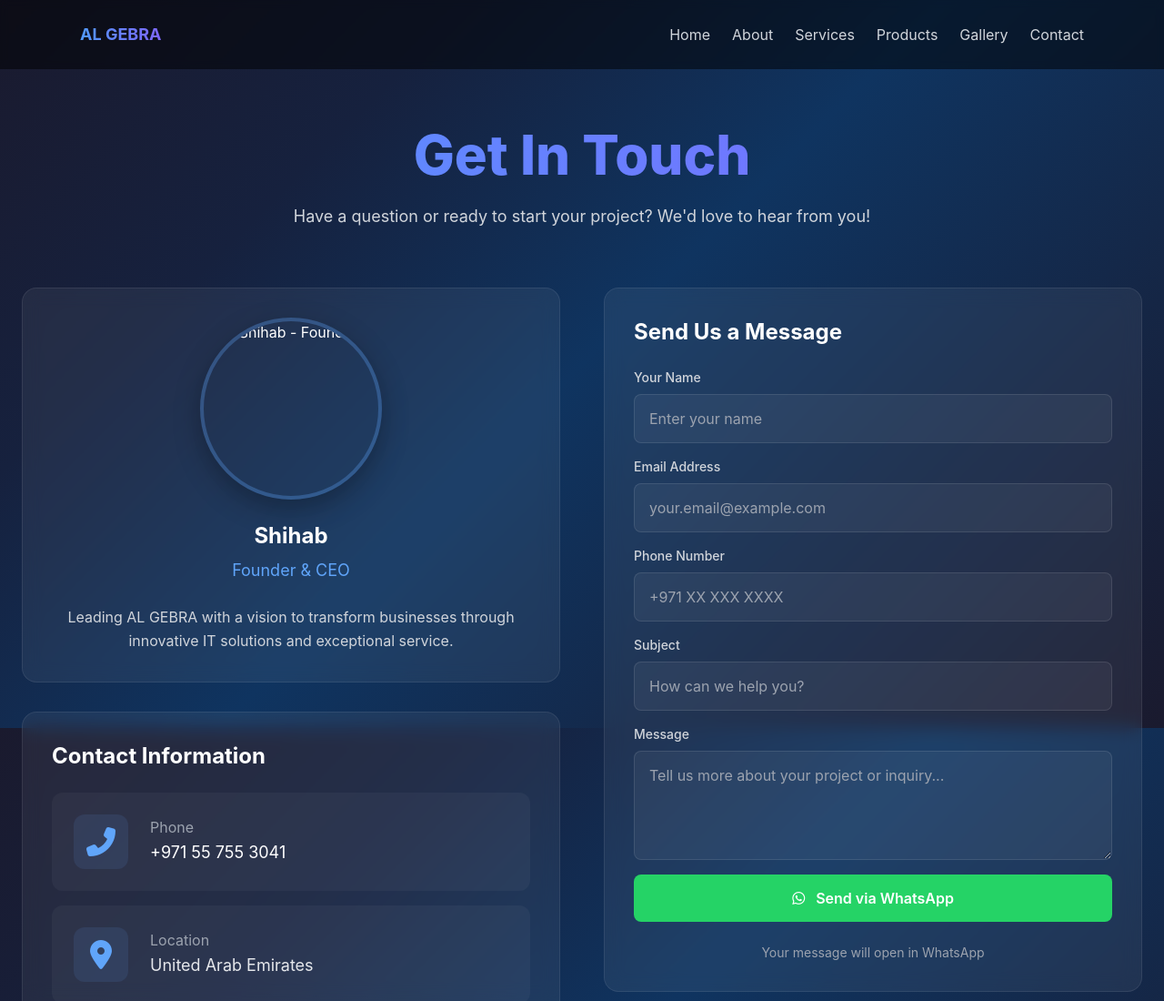
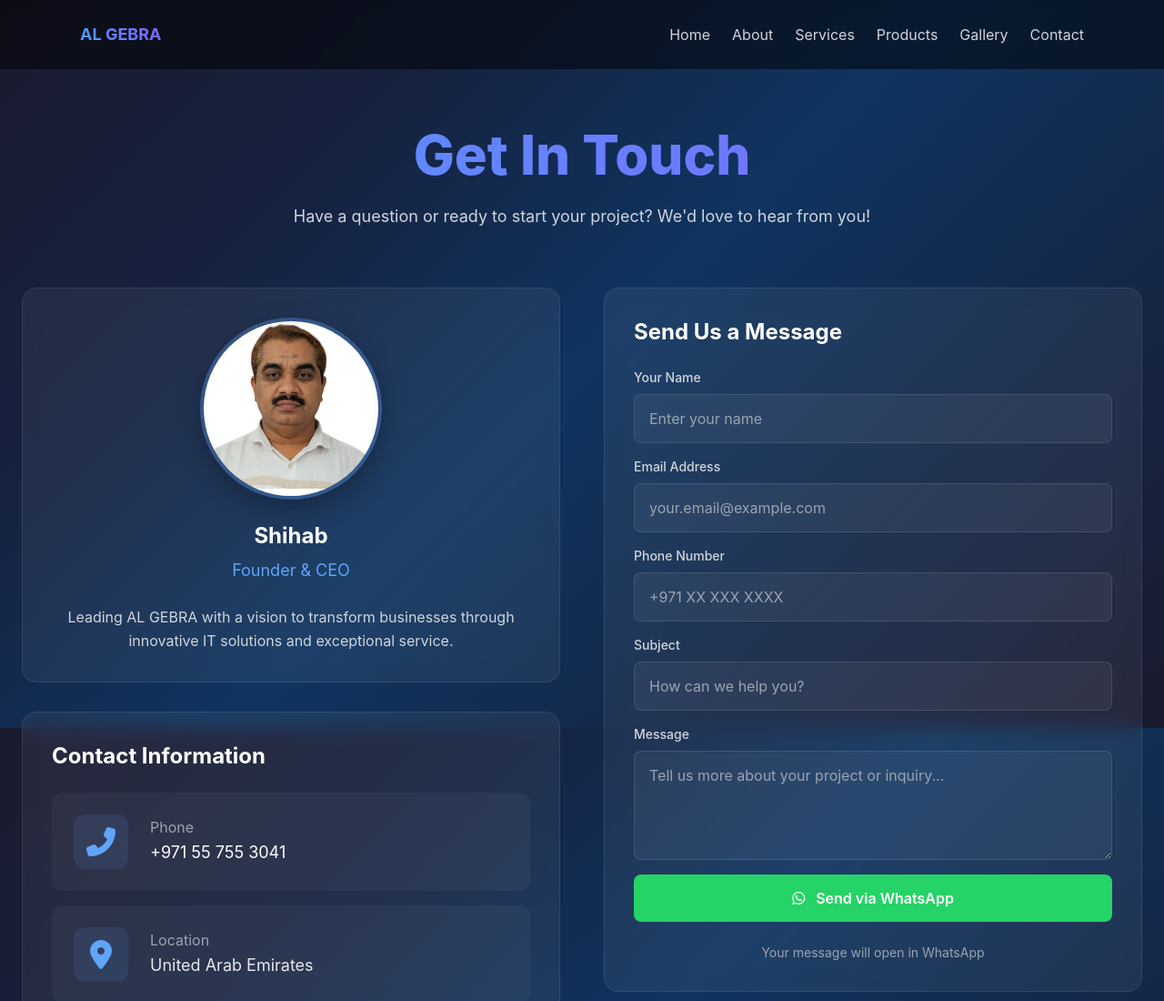
Before and after one commit to bineshkdz/AL_GEBRA, a plain HTML site: page contact.html in a window 1280 px wide. Shown: the top 1100 px of the page at 91% size. Drawn offline with nearby package versions, Linux system fonts and the light colour scheme; the site is published under a folder, as on GitHub Pages, so addresses that start at the root find nothing.

Commit message:
Update contact.html

```diff
--- a/contact.html
+++ b/contact.html
@@ -204,7 +204,7 @@
 
         <!-- Founder Section -->
         <div class="glass rounded-2xl p-8 mb-8 text-center">
-          <img src="/founder.png" alt="Shihab - Founder" class="founder-image mx-auto mb-4">
+          <img src="founder.png" alt="Shihab - Founder" class="founder-image mx-auto mb-4">
           <h3 class="text-2xl font-bold mb-2">Shihab</h3>
           <p class="text-blue-400 text-lg mb-4">Founder & CEO</p>
           <p class="text-gray-300 leading-relaxed">
```
